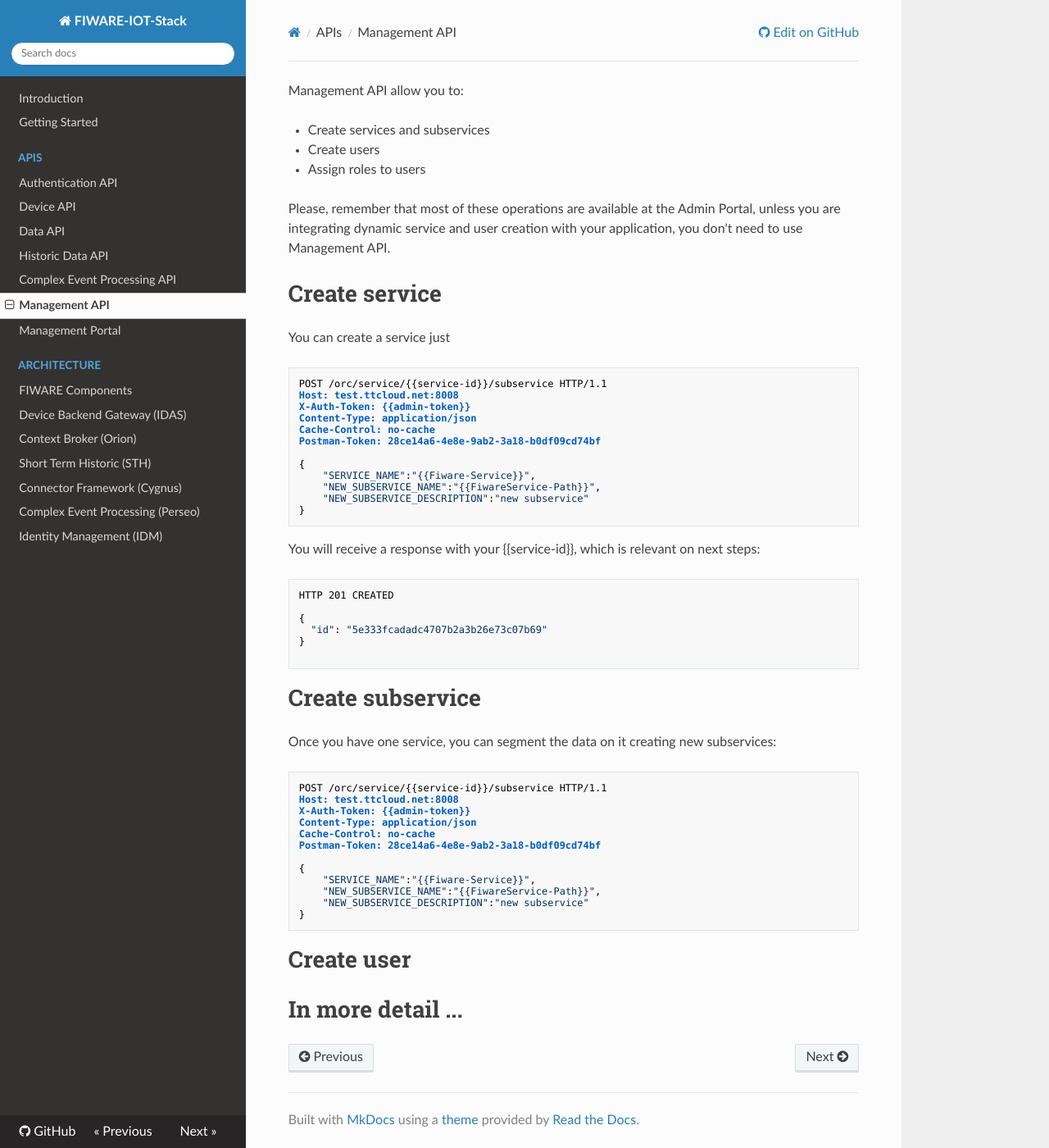
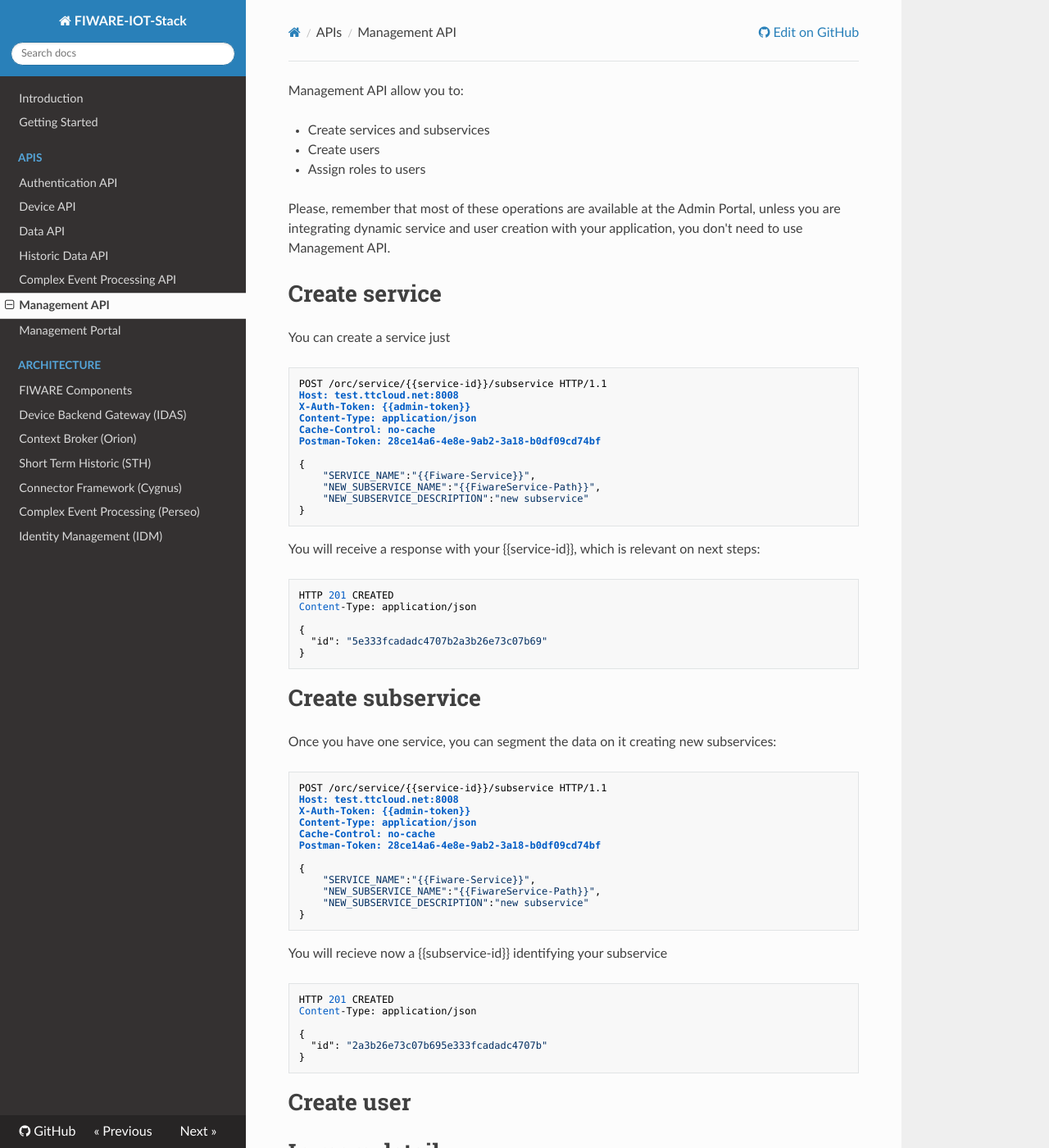
Before and after one commit to telefonicaid/thinking-cities, an MkDocs documentation site: the page built from docs/management_api.md, in a window 1280 px wide and 1400 px high. Shown: the whole window at 82% size. Built offline with MkDocs 1.6.1, drawn with Linux system fonts in a browser that asks for light colours; nearby versions of some CDN libraries; old or Windows-style settings are respelled for this version of MkDocs.

Commit message:
Update management_api.md

````diff
--- a/docs/management_api.md
+++ b/docs/management_api.md
@@ -29,11 +29,11 @@
 
 ```
 HTTP 201 CREATED
+Content-Type: application/json
 
 {
   "id": "5e333fcadadc4707b2a3b26e73c07b69"
 }
-
 ```
 
 # Create subservice
@@ -55,6 +55,18 @@
 }
 ```
 
+You will recieve now a {{subservice-id}} identifying your subservice
+
+
+```
+HTTP 201 CREATED
+Content-Type: application/json
+
+{
+  "id": "2a3b26e73c07b695e333fcadadc4707b"
+}
+```
+
 # Create user
 
 # In more detail ...
````
